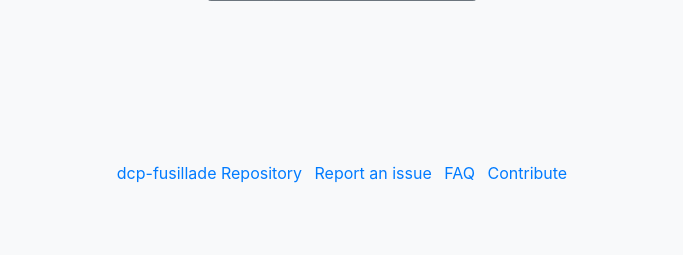
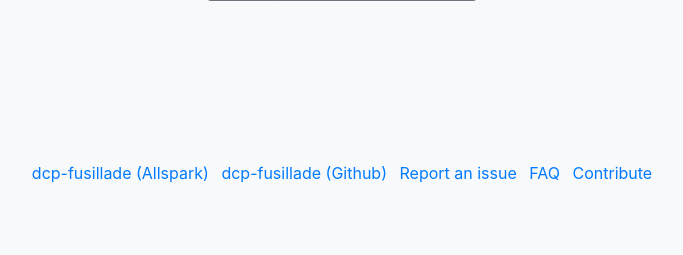
Before and after one commit to HumanCellAtlas/dcp-fusillade, a Flask app: page / in a window 1280 px wide. Shown: the part 545-800 px from the top of the page, without its empty margins (298-981 px from the left). Run offline with Flask 2, Linux system fonts and the light colour scheme; some libraries are stand-ins or nearby versions.

Commit message:
update links to repo/faq/issue/contrib

```diff
--- a/sites/zappa/app/templates/base.html
+++ b/sites/zappa/app/templates/base.html
@@ -29,10 +29,11 @@
 
             <footer class="my-5 pt-5 text-muted text-center text-small">
                 <ul class="list-inline">
-                    <li class="list-inline-item"><a href="#">dcp-fusillade Repository</a></li>
-                    <li class="list-inline-item"><a href="#">Report an issue</a></li>
-                    <li class="list-inline-item"><a href="#">FAQ</a></li>
-                    <li class="list-inline-item"><a href="#">Contribute</a></li>
+                    <li class="list-inline-item"><a href="https://allspark.dev.data.humancellatlas.org/HumanCellAtlas/dcp-fusillade">dcp-fusillade (Allspark)</a></li>
+                    <li class="list-inline-item"><a href="https://github.com/HumanCellAtlas/dcp-fusillade">dcp-fusillade (Github)</a></li>
+                    <li class="list-inline-item"><a href="https://github.com/HumanCellAtlas/dcp-fusillade/issues/new">Report an issue</a></li>
+                    <li class="list-inline-item"><a href="/faq">FAQ</a></li>
+                    <li class="list-inline-item"><a href="https://github.com/HumanCellAtlas/dcp-fusillade/blob/master/Contributing.md">Contribute</a></li>
                 </ul>
             </footer>
 
```
